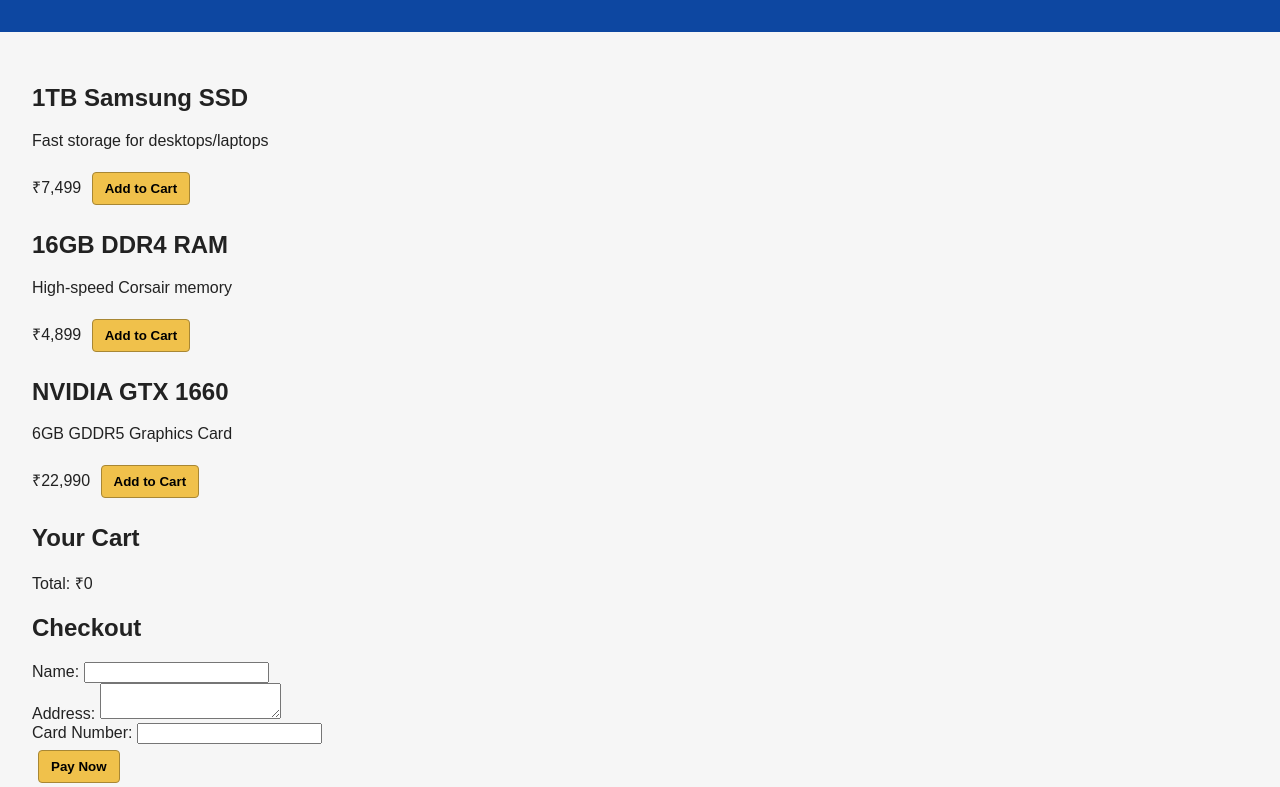
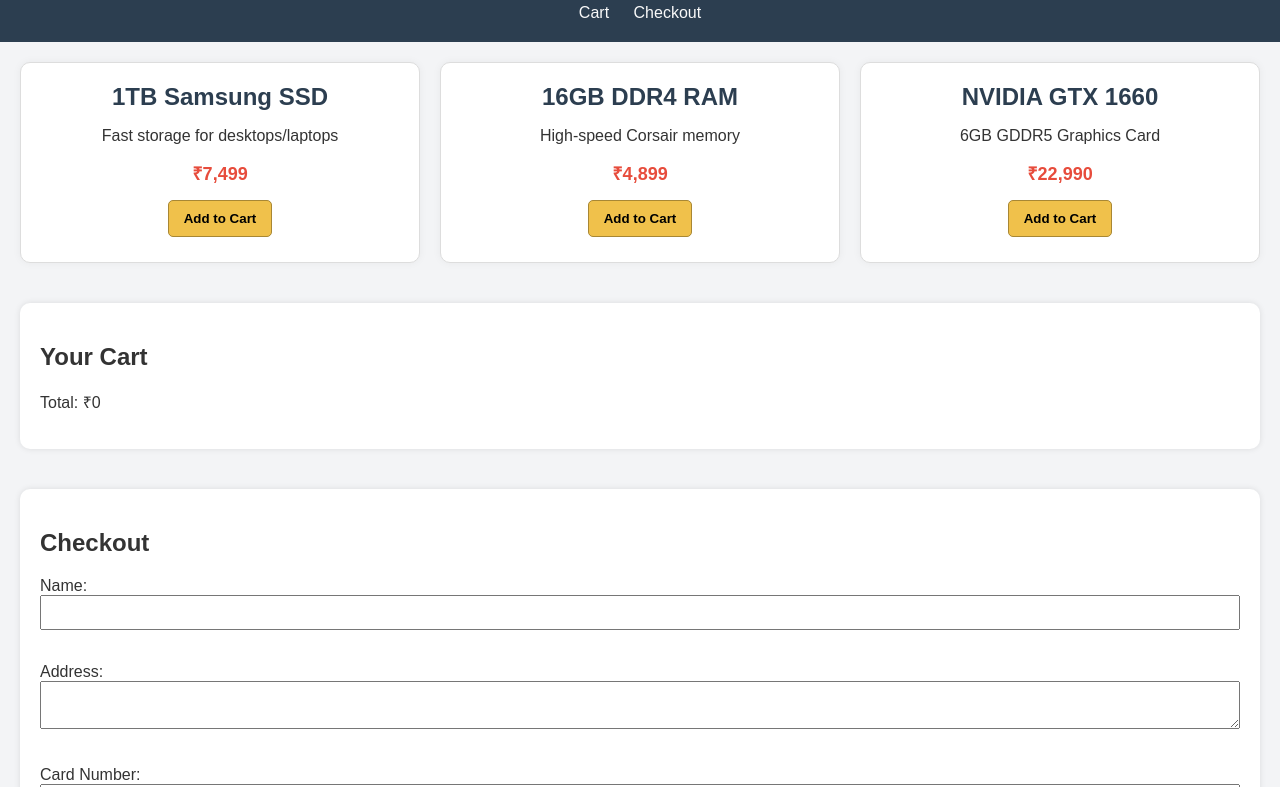
Before and after one commit to RamsinghN93/computer-accessories-store, a plain HTML site: page index.html in a window 1280 px wide. Shown: the part 97-884 px from the top of the page. Drawn offline with Linux system fonts and the light colour scheme.

Commit message:
Update style.css

```diff
--- a/style.css
+++ b/style.css
@@ -1,80 +1,107 @@
 body {
   font-family: Arial, sans-serif;
   margin: 0;
-  background-color: #f6f6f6;
-  color: #222;
+  padding: 0;
+  background-color: #f3f4f6;
+  color: #333;
 }
 
 header {
-  background-color: #0d47a1;
-  color: white;
-  padding: 2rem;
+  background-color: #2c3e50;
+  color: #fff;
+  padding: 20px;
   text-align: center;
 }
 
-main {
-  padding: 2rem;
+header nav {
+  margin-top: 10px;
 }
 
-h1 {
-  font-size: 2.5rem;
-  margin: 0;
+header nav a {
+  color: #f9f9f9;
+  margin: 0 10px;
+  text-decoration: none;
 }
 
-.category h2 {
-  font-size: 1.6rem;
-  margin-bottom: 1rem;
-  color: #0d47a1;
+main {
+  padding: 20px;
 }
 
-.grid {
+.products {
   display: grid;
-  gap: 1.5rem;
-  grid-template-columns: repeat(auto-fit, minmax(260px, 1fr));
+  grid-template-columns: repeat(auto-fit, minmax(250px, 1fr));
+  gap: 20px;
 }
 
-.item {
-  background-color: white;
+.product {
+  background-color: #fff;
   border: 1px solid #ddd;
-  padding: 1.5rem;
-  border-radius: 8px;
-  box-shadow: 0 1px 5px rgba(0,0,0,0.05);
+  border-radius: 10px;
+  padding: 20px;
+  box-shadow: 0 0 8px rgba(0, 0, 0, 0.05);
   text-align: center;
 }
 
-.item h3 {
-  margin-top: 0;
+.product h2 {
+  margin: 0;
+  color: #2c3e50;
 }
 
-.price {
-  font-size: 1.2rem;
-  color: #e53935;
+.product span {
+  display: block;
+  font-size: 18px;
+  color: #e74c3c;
+  margin: 10px 0;
   font-weight: bold;
-  margin: 0.5rem 0;
 }
 
 button {
   background-color: #f0c14b;
   border: 1px solid #a88734;
-  border-radius: 4px;
-  padding: 8px 12px;
-  margin: 6px;
+  padding: 10px 15px;
+  margin: 5px;
+  border-radius: 5px;
   cursor: pointer;
   font-weight: bold;
 }
 
-.buy-now {
-  background-color: #ffa41c;
-  border: 1px solid #cc7a00;
+button:hover {
+  background-color: #ddb347;
 }
 
-button:hover {
-  opacity: 0.9;
+#cart, #payment {
+  background-color: #fff;
+  margin-top: 40px;
+  padding: 20px;
+  border-radius: 10px;
+  box-shadow: 0 0 6px rgba(0,0,0,0.1);
+}
+
+#cart ul {
+  list-style: none;
+  padding: 0;
+}
+
+#cart li {
+  padding: 8px 0;
+  border-bottom: 1px solid #eee;
+}
+
+#checkout-form label {
+  display: block;
+  margin: 10px 0 5px;
+}
+
+#checkout-form input,
+#checkout-form textarea {
+  width: 100%;
+  padding: 8px;
+  box-sizing: border-box;
 }
 
 footer {
   text-align: center;
-  background: #eee;
-  padding: 1rem;
-  margin-top: 3rem;
+  background-color: #ddd;
+  padding: 10px;
+  margin-top: 40px;
 }
```
